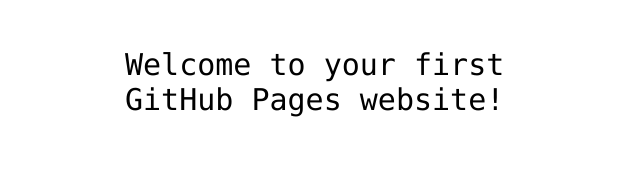
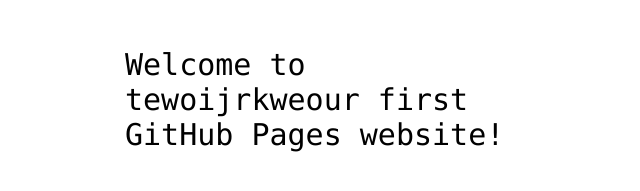
Before and after one commit to acaffery/hello-world, a plain HTML site: page index.html in a window 1280 px wide. Shown: the part 341-532 px from the top of the page, without its empty margins (315-955 px from the left). Drawn offline with Linux system fonts and the light colour scheme.

Commit message:
Update index.html

```diff
--- a/index.html
+++ b/index.html
@@ -12,7 +12,7 @@
 <img src="https://octodex.github.com/images/daftpunktocat-thomas.gif" id="octocat" alt="octocat-gif" />
 
 <!-- Change this code here by copy and pasting your template on line 15 -->
-<p>Welcome to your first GitHub Pages website!</p>
+<p>Welcome to tewoijrkweour first GitHub Pages website!</p>
 
 </body>
 </html>
```
